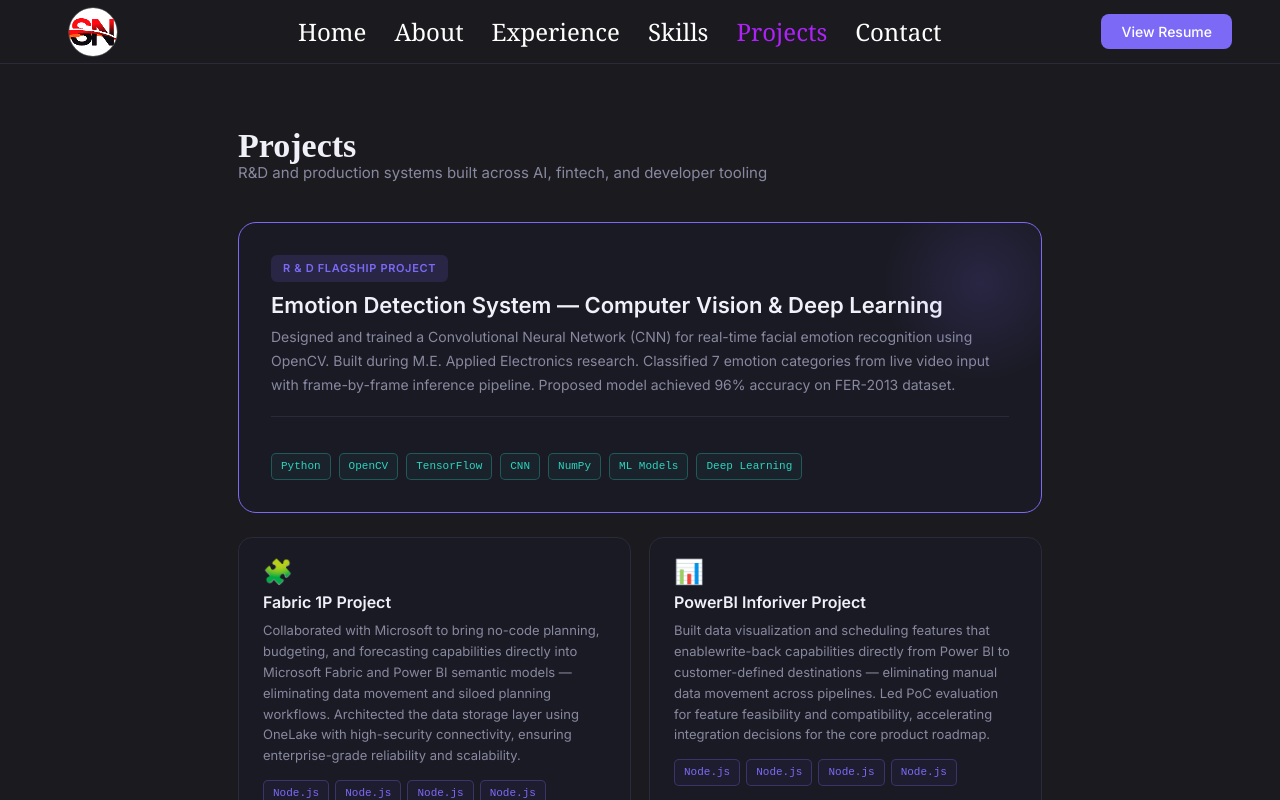
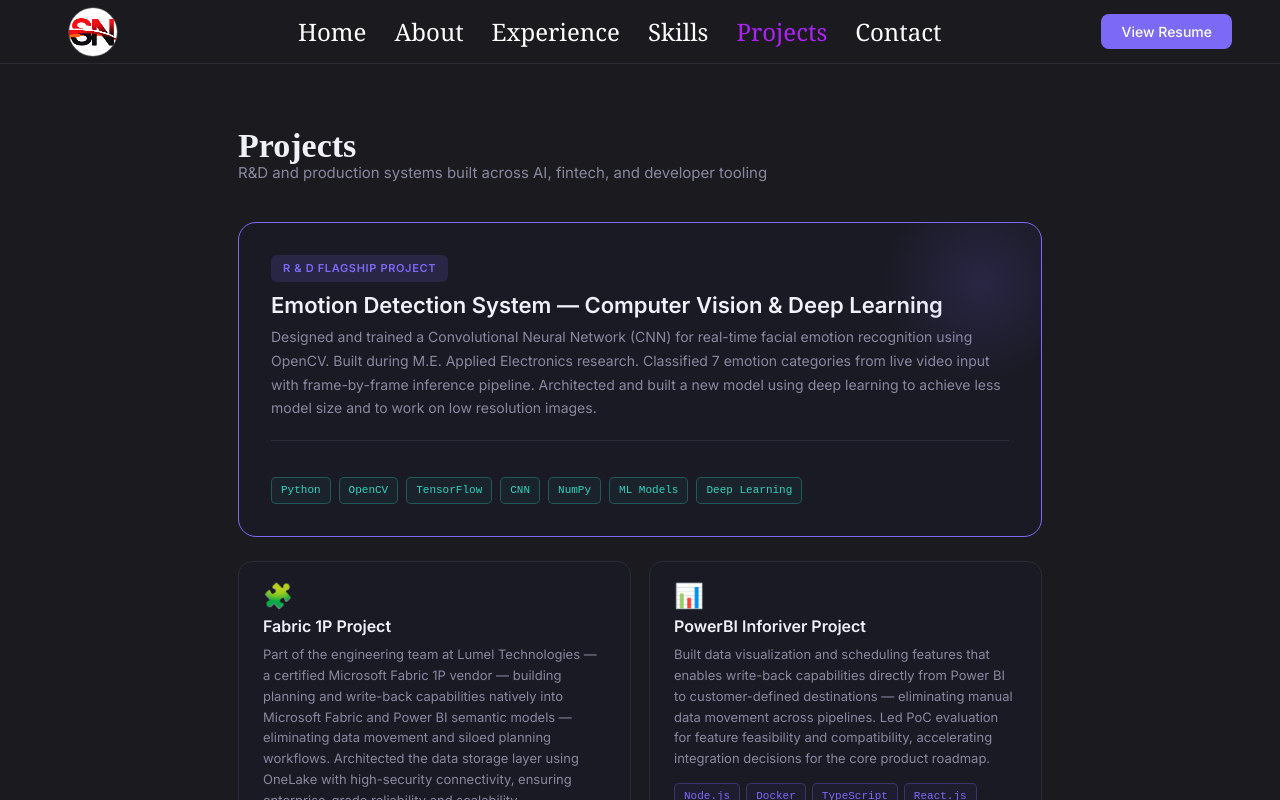
Before and after one commit to srinidhi-anand/portfolio, a Next.js app: page /profile/projects in a window 1280 px wide. Built offline with nearby package versions, Linux system fonts and the light colour scheme.

Commit message:
fix: project changes

```diff
--- a/src/app/freelancer/projects/projectDetails.ts
+++ b/src/app/freelancer/projects/projectDetails.ts
@@ -33,7 +33,7 @@ export const ProjectCards = {
     icon: "💳",
     badge: "⭐ Featured",
     description:
-      "Data Visualization using Ms Tool called PowerBI and Fabric to integrate Planning, Intelligence views for millions of data for worldwide customers",
+      "Data Visualization using MS Tool called PowerBI and Fabric to integrate Planning, Intelligence views for millions of data for worldwide customers",
     outcome: "📈 Reduces data handling complexities by 65%",
   },
   "E-Invoice Single Page": {
@@ -57,7 +57,7 @@ export const ProjectCards = {
     description:
       "Breath movement analysis based on sleeping activity with Google Fit API",
     outcome:
-      "Health based monitoring and breath analysis app in health care industry",
+      "An app to track sleep of humans and their breath analysis to be used in health care industry",
   },
   Monarch: {
     icon: "📊",
--- a/src/app/profile/projects/page.js
+++ b/src/app/profile/projects/page.js
@@ -58,7 +58,7 @@ export default function Project() {
                                         </div>}
                                     <p>{v.desc}</p>
                                     <div className="sr-proj-card-stack">
-                                        {v.stack.map((item, i) => (<span key={i + item} className="sr-proj-tech">Node.js</span>))}
+                                        {v.stack.map((item, i) => (<span key={i + item} className="sr-proj-tech">{item}</span>))}
                                     </div>
                                 </div>)
                             })
--- a/src/app/profile/projects/projectDetailts.ts
+++ b/src/app/profile/projects/projectDetailts.ts
@@ -3,7 +3,7 @@ export const projectCards = {
     isFeatured: true,
     name: "Emotion Detection System — Computer Vision & Deep Learning",
     badge: "R & D FLAGSHIP PROJECT",
-    desc: "Designed and trained a Convolutional Neural Network (CNN) for real-time facial emotion recognition using OpenCV. Built during M.E. Applied Electronics research. Classified 7 emotion categories from live video input with frame-by-frame inference pipeline. Proposed model achieved 96% accuracy on FER-2013 dataset.",
+    desc: "Designed and trained a Convolutional Neural Network (CNN) for real-time facial emotion recognition using OpenCV. Built during M.E. Applied Electronics research. Classified 7 emotion categories from live video input with frame-by-frame inference pipeline. Architected and built a new model using deep learning to achieve less model size and to work on low resolution images.",
     meta: [
       {
         normal: "Architecture",
@@ -36,15 +36,32 @@ export const projectCards = {
     isFeatured: false,
     name: "Fabric 1P Project",
     icon: "🧩",
-    desc: "Collaborated with Microsoft to bring no-code planning, budgeting, and forecasting capabilities directly into Microsoft Fabric and Power BI semantic models — eliminating data movement and siloed planning workflows. Architected the data storage layer using OneLake with high-security connectivity, ensuring enterprise-grade reliability and scalability.",
-    stack: ["Node.js", ".NET", "TypeScript", "React.js"],
+    desc: "Part of the engineering team at Lumel Technologies — a certified Microsoft Fabric 1P vendor — building planning and write-back capabilities natively into Microsoft Fabric and Power BI semantic models — eliminating data movement and siloed planning workflows. Architected the data storage layer using OneLake with high-security connectivity, ensuring enterprise-grade reliability and scalability.",
+    stack: [
+      "Node.js",
+      "TypeScript",
+      "React.js",
+      ".NET",
+      "Microsoft Fabric",
+      "OneLake",
+      "Fabric SQL",
+      "GitHub Actions",
+    ],
   },
   IR: {
     isFeatured: false,
     name: "PowerBI Inforiver Project",
     icon: "📊",
-    desc: "Built data visualization and scheduling features that enablewrite-back capabilities directly from Power BI to customer-defined destinations — eliminating manual data movement across pipelines. Led PoC evaluation for feature feasibility and compatibility, accelerating integration decisions for the core product roadmap.",
-    stack: ["Node.js", "Docker", "TypeScript", "React.js"],
+    desc: "Built data visualization and scheduling features that enables write-back capabilities directly from Power BI to customer-defined destinations — eliminating manual data movement across pipelines. Led PoC evaluation for feature feasibility and compatibility, accelerating integration decisions for the core product roadmap.",
+    stack: [
+      "Node.js",
+      "Docker",
+      "TypeScript",
+      "React.js",
+      "Power BI",
+      "Azure SQL",
+      "GitHub Actions",
+    ],
   },
   ITEST: {
     isFeatured: false,
@@ -95,12 +112,28 @@ export const projectCards = {
     stack: ["Google Fit API", "Python(Kivy)", "GCP", "Rest API"],
     isPublished: false,
   },
+  Monarch: {
+    isFeatured: false,
+    icon: "🛒",
+    badge: null,
+    name: "Monarch - Agilent",
+    desc: "CPQ system development with Catalog and pricing modules, Pricebook Sets, Exchange Rates using SAP CPQ tool",
+    stack: ["MSSQL", "IPython", "Catalog", "Pricing", "SAP CPQ", "Knockout.js"],
+  },
+  BioTek: {
+    isFeatured: false,
+    icon: "🛒",
+    badge: null,
+    name: "BioTek - Agilent",
+    desc: "CPQ system development with Catalog modules using native CPQ tool.",
+    stack: ["MSSQL", "IPython", "Catalog", "SAP CPQ", "Knockout.js"],
+  },
   CPQ: {
     isFeatured: false,
     name: "SAP CPQ System — OCTanner",
-    icon: "📱",
+    icon: "💰",
     desc: `Enterprise CPQ with custom Pricebook Sets, Exchange Rate modules and SalesForce object integration. 40% SQL query optimisation via Python profiling.`,
-    stack: ["MSSQL", "Python", "SAP CPQ", "Knockout.js"],
+    stack: ["MSSQL", "Python", "SAP CPQ", "Pricing", "Knockout.js"],
     isPublished: false,
   },
 };
```
